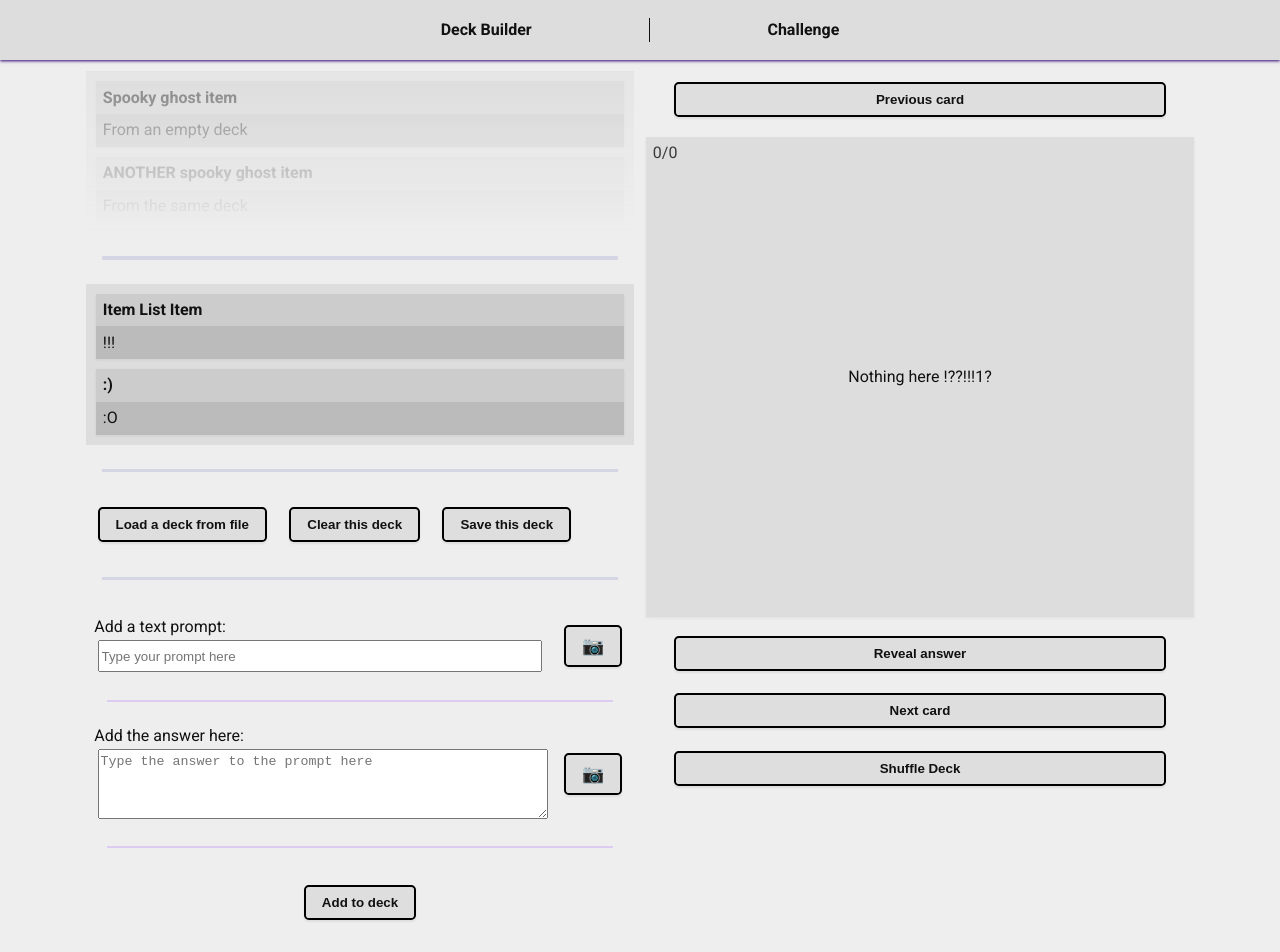
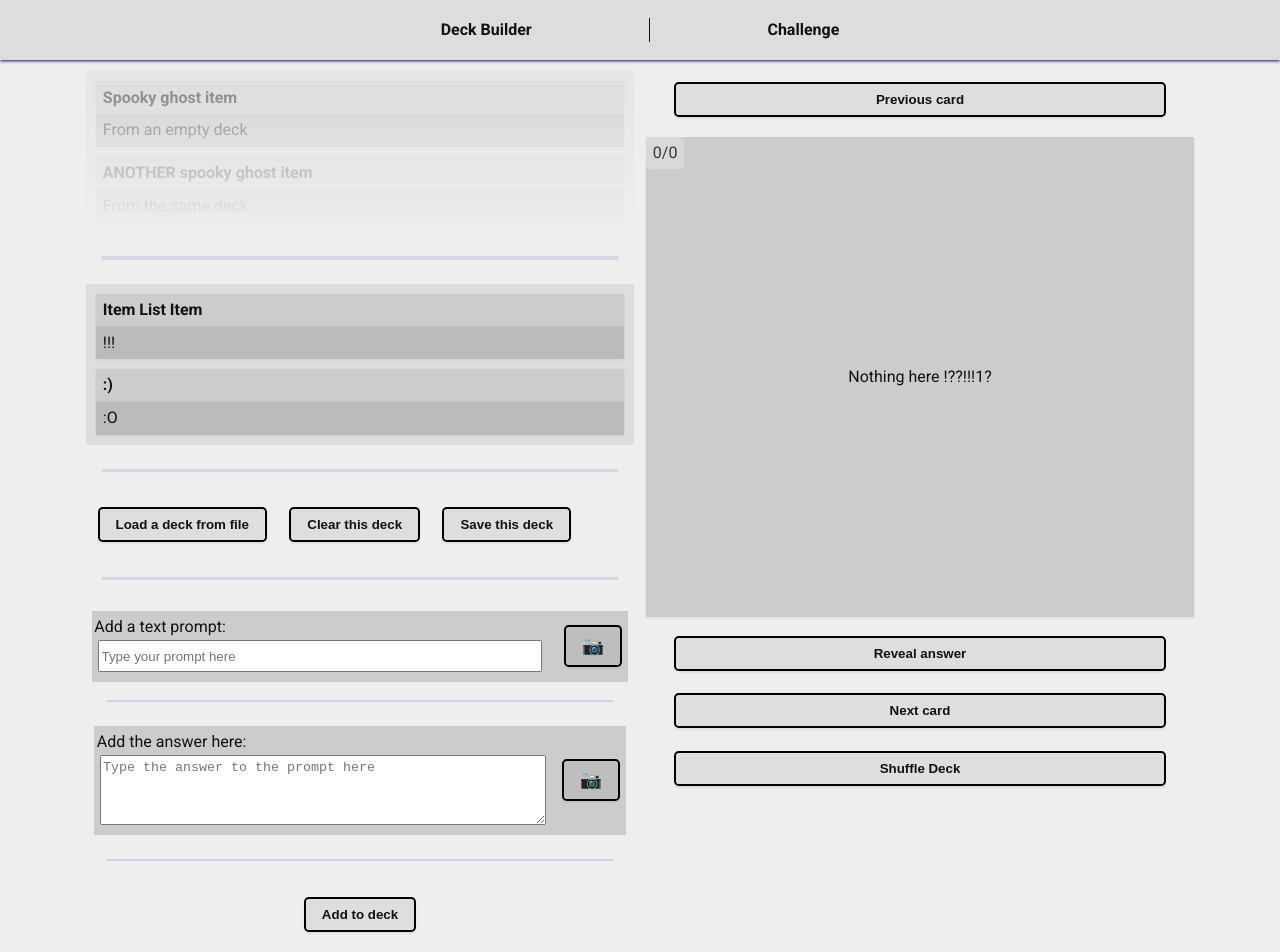
Before and after one commit to seanmizen/flash-app, a React (Create React App) app: page /swatch in a window 1280 px wide. Built offline with nearby package versions, Linux system fonts and the light colour scheme.

Commit message:
minor color corrections

```diff
--- a/src/features/Challenge/Challenge.module.css
+++ b/src/features/Challenge/Challenge.module.css
@@ -127,5 +127,5 @@
 }
 
 .item-dark {
-  background-color: var(--nav-background);
+  background-color: var(--subsection-2);
 }
--- a/src/features/DeckEditor/DeckEditor.module.css
+++ b/src/features/DeckEditor/DeckEditor.module.css
@@ -134,14 +134,20 @@ form {
 }
 
 .item-form-prompt {
-  margin: 0.5rem 0.2rem;
+  /* margin: 0.5rem 0.2rem; */
+  padding: 0.4rem 0.15rem;
+  margin: 0.1rem 0.05rem;
+  background-color: var(--subsection-2);
   display: flex;
   flex: 1;
   flex-direction: column;
   justify-content: space-between;
 }
 .item-form-answer {
-  margin: 0.5rem 0.2rem;
+  /* margin: 0.5rem 0.2rem; */
+  padding: 0.4rem 0.15rem;
+  margin: 0.1rem 0.05rem;
+  background-color: var(--subsection-2);
   display: flex;
   flex: 1;
   flex-direction: column;
```
